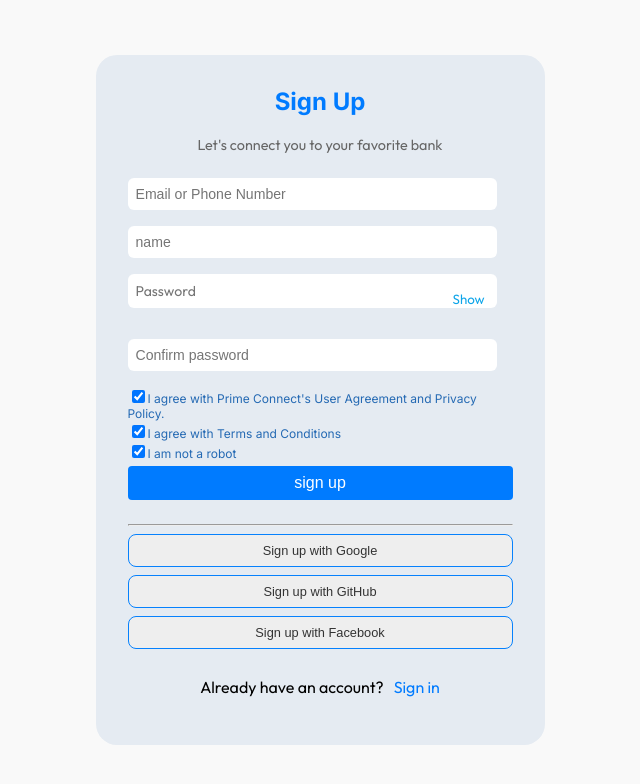
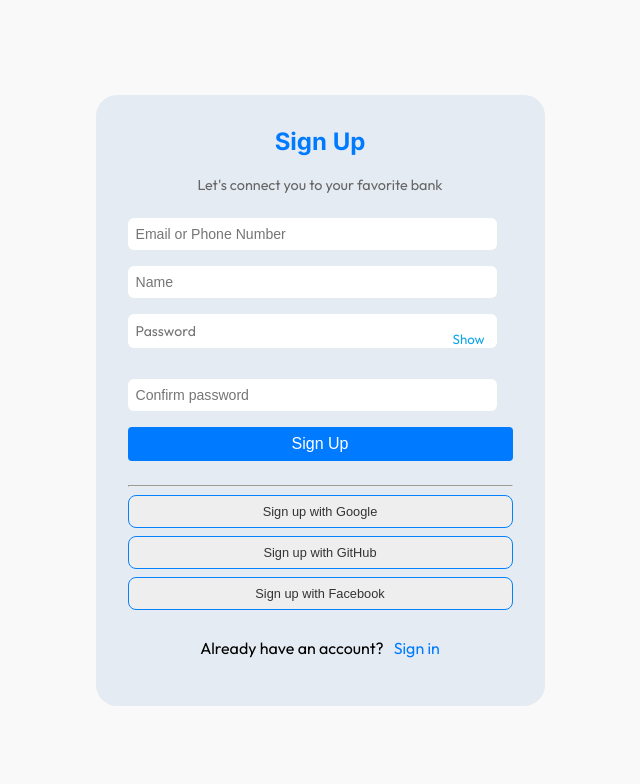
Before and after one commit to badkoala101/prime-connect, a React (Create React App) app: page /signup in a window 1280 px wide. Shown: the top 784 px of the page, without its empty margins (320-960 px from the left). Built offline with nearby package versions, Linux system fonts and the light colour scheme.

Commit message:
added Signup and Signin create user and authentication

```diff
--- a/src/components/user/signup/Signup.js
+++ b/src/components/user/signup/Signup.js
@@ -1,92 +1,98 @@
-import React, { useState} from 'react'
-import './Signup.css'
+import React, { useState } from 'react';
+import './Signup.css';
 import Title from '../title/Title';
 
 const Signup = () => {
   const [showPassword, setShowPassword] = useState(false);
-
-  const [email, setEmail] = useState('');
+  const [emailOrPhone, setEmailOrPhone] = useState('');
   const [name, setName] = useState('');
   const [password, setPassword] = useState('');
-  const [confirmPassword, setconfirmPassword] = useState('');
-  const [agreeUserPolicy, setagreeUserPolicy] = useState('false');
-  const [agreeTerms, setagreeTerms] = useState('false');
-  const [notRobot, setnotRobot] = useState('false');
+  const [confirmPassword, setConfirmPassword] = useState('');
+  const [message, setMessage] = useState('');
 
   const [passwordStrength, setPasswordStrength] = useState({
     capitalLetter: false,
     numberOrSymbol: false,
     minLength: false,
   });
+
   const toggleShowPassword = () => {
     setShowPassword(!showPassword);
   };
 
-  const handleEmailChange = (e) => {
-    const { name, value } = e.target;
-    setEmail(e.target.value);
-    }
+  const handleEmailOrPhoneChange = (e) => {
+    setEmailOrPhone(e.target.value);
+  };
+
   const handleNameChange = (e) => {
-    const { name, value } = e.target;
     setName(e.target.value);
-    }
+  };
 
-  const handleconfirmPasswordChange = (e) => {
-    const { name, value } = e.target;
-    setconfirmPassword(e.target.value);
-  }
-  const handleChange = (e) => {
-    const { name, value } = e.target;
+  const handlePasswordChange = (e) => {
+    const value = e.target.value;
+    setPassword(value);
 
-    if (name === 'password') {
     setPasswordStrength({
       capitalLetter: /[A-Z]/.test(value),
       numberOrSymbol: /[0-9!@#$%^&*]/.test(value),
       minLength: value.length >= 8,
     });
-    }
-    setPassword(e.target.value);
-    setagreeUserPolicy(e.target.value);
-    setagreeTerms(e.target.value);
-    setnotRobot(e.target.value);
-    if (!passwordTouched) {
-      setPasswordTouched(true);
-    }
-    if (name === 'password') {
-      setPasswordStrength({
-        capitalLetter: /[A-Z]/.test(value),
-        numberOrSymbol: /[0-9!@#$%^&*]/.test(value),
-        minLength: value.length >= 8,
-      });
-    }
   };
 
-
-  const [passwordTouched, setPasswordTouched] = useState(false);
-
+  const handleConfirmPasswordChange = (e) => {
+    setConfirmPassword(e.target.value);
+  };
 
   const handleSubmit = (e) => {
     e.preventDefault();
-    // Add form submission logic here
+
+    if (password !== confirmPassword) {
+      setMessage('Passwords do not match');
+      return;
+    }
+
+    fetch('http://localhost:8000/api/register', {
+      method: 'POST',
+      headers: {
+        'Content-Type': 'application/json',
+      },
+      body: JSON.stringify({
+        email_or_phone: emailOrPhone,
+        name,
+        password,
+      }),
+    })
+      .then(response => response.json())
+      .then(data => {
+        if (data.errors) {
+          setMessage(`Registration failed: ${data.errors.email_or_phone ? data.errors.email_or_phone[0] : ''}`);
+        } else {
+          setMessage('Registration successful!');
+        }
+      })
+      .catch(error => {
+        setMessage('An error occurred during registration.');
+        console.error('Error:', error);
+      });
   };
+
   return (
-
     <div className='container'>
       <div className='sign-up-form Content'>
         <Title title='Sign Up' description="Let's connect you to your favorite bank "/>
-        <form method='get' action='register'>
+        <form onSubmit={handleSubmit}>
           <input
-              type="email"
-              name="email"
+            type="text"
+            name="email_or_phone"
             placeholder="Email or Phone Number"
-              value={email}
-              onChange={handleEmailChange}
+            value={emailOrPhone}
+            onChange={handleEmailOrPhoneChange}
             required
           />
           <input
             type="text"
             name="name"
-          placeholder="name"
+            placeholder="Name"
             value={name}
             onChange={handleNameChange}
             required
@@ -97,18 +103,18 @@ const Signup = () => {
               name='password'
               placeholder="Password"
               value={password}
-              onChange={handleChange}
-              onBlur={() => setPasswordTouched(true)}
-              // value={password}
-              // onChange={handleChange}
+              onChange={handlePasswordChange}
               required
             />
-             <button type="button" onClick={toggleShowPassword} className="show-password-button">{showPassword ? 'Hide' : 'Show'}             </button>
-
+            <button type="button" onClick={toggleShowPassword} className="show-password-button">
+              {showPassword ? 'Hide' : 'Show'}
+            </button>
           </div>
-        {passwordTouched && (
-          <div className=" password-strength ">
-            <p className={passwordStrength.minLength && passwordStrength.capitalLetter && passwordStrength.numberOrSymbol ?"valid": "invalid"}>Password strength: {passwordStrength.minLength && passwordStrength.capitalLetter && passwordStrength.numberOrSymbol ? 'strong' : 'weak'}</p>
+          {password && (
+            <div className="password-strength">
+              <p className={passwordStrength.minLength && passwordStrength.capitalLetter && passwordStrength.numberOrSymbol ? "valid" : "invalid"}>
+                Password strength: {passwordStrength.minLength && passwordStrength.capitalLetter && passwordStrength.numberOrSymbol ? 'strong' : 'weak'}
+              </p>
               <ul>
                 <li className={passwordStrength.capitalLetter ? 'valid' : 'invalid'}>At least one capital letter</li>
                 <li className={passwordStrength.numberOrSymbol ? 'valid' : 'invalid'}>Contains a number or symbol (e.g., #, &, !, ?)</li>
@@ -116,48 +122,16 @@ const Signup = () => {
               </ul>
             </div>
           )}
-
           <input
             type="password"
             name="confirmPassword"
             placeholder="Confirm password"
             value={confirmPassword}
-              onChange={handleconfirmPasswordChange}
+            onChange={handleConfirmPasswordChange}
             required
           />
-          <div className="checkboxes">
-              <label>
-              <input
-                  type="checkbox"
-                  name="agreeUserPolicy"
-                  checked={agreeUserPolicy}
-                  onChange={handleChange}
-                  required
-              />
-              I agree with Prime Connect's User Agreement and Privacy Policy.
-              </label>
-              <label>
-              <input
-                  type="checkbox"
-                  name="agreeTerms"
-                  checked={agreeTerms}
-                  onChange={handleChange}
-                  required
-              />
-              I agree with Terms and Conditions
-              </label>
-              <label>
-              <input
-                  type="checkbox"
-                  name="notRobot"
-                  checked={notRobot}
-                  onChange={handleChange}
-                  required
-              />
-              I am not a robot
-              </label>
-          </div>
-          <button type="submit">sign up</button>
+          <button type="submit">Sign Up</button>
+          {message && <p>{message}</p>}
         </form>
         <hr />
         <button className="social-signup">Sign up with Google</button>
@@ -167,7 +141,6 @@ const Signup = () => {
       </div>
     </div>
   );
-
 }
 
 export default Signup;
--- a/src/pages/Signin.js
+++ b/src/pages/Signin.js
@@ -1,7 +1,8 @@
 import React, { useState } from 'react';
-import { Link } from 'react-router-dom';
+import { Link, useNavigate } from 'react-router-dom'; // Import useNavigate
+import api from '../Api'; // Import your configured axios instance
 import './Signin.css';
-import '../components/user/user.css'
+import '../components/user/user.css';
 import Title from '../components/user/title/Title';
 
 const SignIn = () => {
@@ -9,6 +10,8 @@ const SignIn = () => {
   const [password, setPassword] = useState('');
   const [showPassword, setShowPassword] = useState(false);
   const [keepSignedIn, setKeepSignedIn] = useState(false);
+  const [message, setMessage] = useState('');
+  const navigate = useNavigate(); // Initialize useNavigate
 
   const handleEmailChange = (e) => {
     setEmail(e.target.value);
@@ -26,10 +29,22 @@ const SignIn = () => {
     setKeepSignedIn(e.target.checked);
   };
 
-  const handleSignIn = (e) => {
+  const handleSignIn = async (e) => {
     e.preventDefault();
-    // Handle sign-in logic
-    console.log('Sign in with:', email, password, keepSignedIn);
+
+    try {
+      const response = await api.post('/login', { email, password });
+      setMessage('Sign in successful!');
+      console.log(response.data);
+
+      // Optional: Store token or user data
+      // localStorage.setItem('token', response.data.token);
+
+      // Redirect to dashboard
+      navigate('/Dashboard');
+    } catch (error) {
+      setMessage('Sign in failed: ' + (error.response?.data?.error || 'Unknown error'));
+    }
   };
 
   return (
@@ -71,8 +86,9 @@ const SignIn = () => {
             </label>
             <a className="link" href="/forgot-password">Forgot password</a>
           </div>
-          <Link to="/Dashboard"><button type="submit" className="sign-in-button">Sign in</button></Link>
+          <button type="submit" className="sign-in-button">Sign in</button>
         </form>
+        {message && <p>{message}</p>}
         <div className="third-party-sign-in">
           <button>Sign in with Google</button>
           <button>Sign in with GitHub</button>
```
Lines whose indentation alone changed are shown as unchanged.
